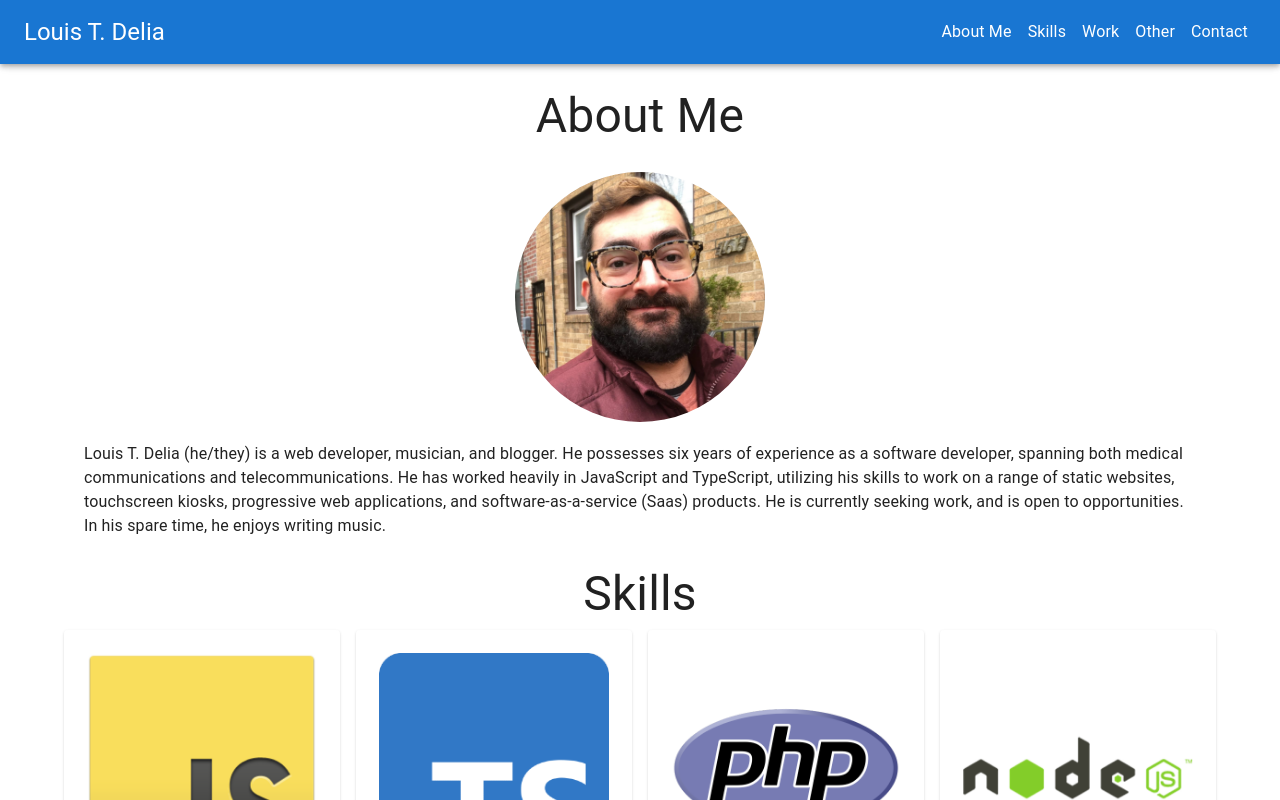
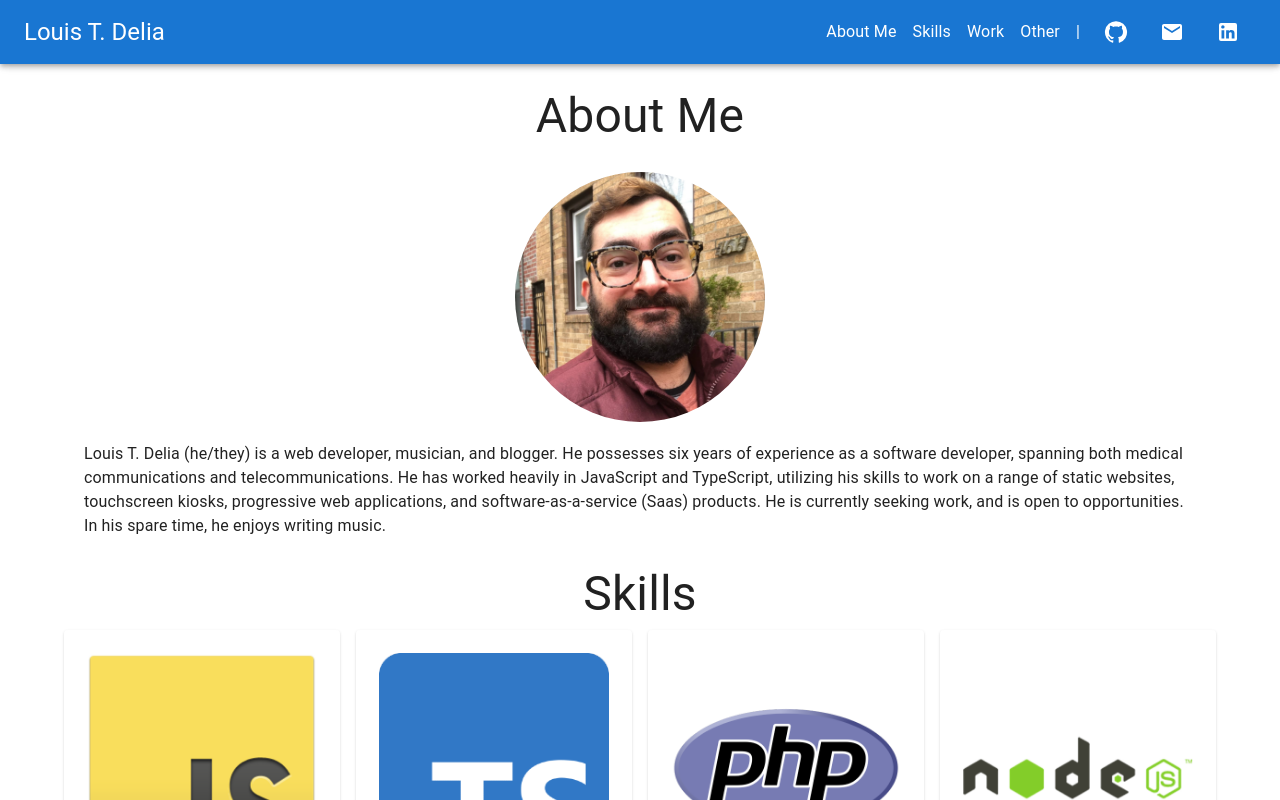
Before and after one commit to ltdelia/ltdelia.github.io, a React (Create React App) app: page / in a window 1280 px wide. Shown: the top 800 px of the page. Built offline with nearby package versions, Linux system fonts and the light colour scheme.

Commit message:
updating links, adding social links, navbar icon style

```diff
--- a/src/components/NavBar/NavBar.js
+++ b/src/components/NavBar/NavBar.js
@@ -1,6 +1,10 @@
+import * as React from "react";
+import { AppBar, Box, Toolbar, Typography, Link } from "@mui/material";
+import IconButton from "@mui/material/IconButton";
+import GitHubIcon from "@mui/icons-material/GitHub";
+import EmailIcon from "@mui/icons-material/Email";
+import LinkedInIcon from "@mui/icons-material/LinkedIn";
 
-import * as React from 'react';
-import { AppBar, Box, Toolbar, Typography, Link } from '@mui/material';
 
 export default function NavBar() {
   return (
@@ -20,19 +24,63 @@ export default function NavBar() {
             Louis T. Delia
           </Typography>
           <Box sx={{ margin: 1 }}>
-            <Link href="#about-me" color="inherit" underline="hover">About Me</Link>
+            <Link href="#about-me" color="inherit" underline="hover">
+              About Me
+            </Link>
           </Box>
           <Box sx={{ margin: 1 }}>
-            <Link href="#skills" color="inherit" underline="hover">Skills</Link>
+            <Link href="#skills" color="inherit" underline="hover">
+              Skills
+            </Link>
           </Box>
           <Box sx={{ margin: 1 }}>
-            <Link href="#work" color="inherit" underline="hover">Work</Link>
+            <Link href="#work" color="inherit" underline="hover">
+              Work
+            </Link>
           </Box>
           <Box sx={{ margin: 1 }}>
-            <Link href="#other" color="inherit" underline="hover">Other</Link>
+            <Link href="#other" color="inherit" underline="hover">
+              Other
+            </Link>
           </Box>
           <Box sx={{ margin: 1 }}>
-            <Link href="#contact" color="inherit" underline="hover">Contact</Link>
+            <Typography>|</Typography>
+          </Box>
+          <Box sx={{ margin: 1 }}>
+            <a href="https://github.com/ltdelia" target="_blank">
+              <IconButton
+                className="navbar-icon-button"
+                color="inherit"
+                aria-label="Github | Louis T. Delia"
+                component="label"
+              >
+                <GitHubIcon />
+              </IconButton>
+            </a>
+          </Box>
+          <Box sx={{ margin: 1 }}>
+            <a href="mailto:delia.louis@gmail.com">
+              <IconButton
+                className="navbar-icon-button"
+                color="inherit"
+                aria-label="Email Louis T. Delia"
+                component="label"
+              >
+                <EmailIcon />
+              </IconButton>
+            </a>
+          </Box>
+          <Box sx={{ margin: 1 }}>
+            <a href="https://www.linkedin.com/in/ltdelia" target="_blank">
+              <IconButton
+                className="navbar-icon-button"
+                color="inherit"
+                aria-label="LinkedIn | Louis T. Delia"
+                component="label"
+              >
+                <LinkedInIcon />
+              </IconButton>
+            </a>
           </Box>
         </Toolbar>
       </AppBar>
--- a/src/styles/components/_navbar.scss
+++ b/src/styles/components/_navbar.scss
@@ -1 +1,5 @@
 // components/_navbar.scss
+
+.navbar-icon-button {
+    color: #fff !important;
+}
```
